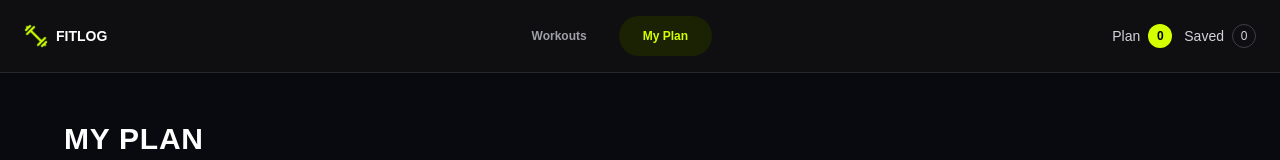
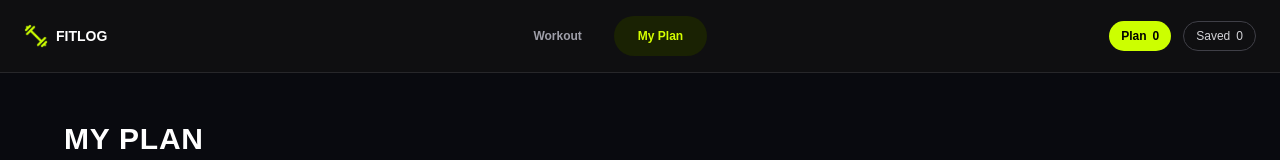
Before and after one commit to Saif-nyt/fitlog, a Next.js app: page /my-plan in a window 1280 px wide. Shown: the top 160 px of the page. Built offline with nearby package versions, Linux system fonts and the light colour scheme.

Commit message:
Fixed all the requirment hence Project is marked as completed

```diff
--- a/src/app/globals.css
+++ b/src/app/globals.css
@@ -24,3 +24,8 @@ body {
   color: var(--foreground);
   font-family: Arial, Helvetica, sans-serif;
 }
+
+.hero-display {
+  font-family: var(--font-oswald), Oswald, Impact, sans-serif;
+  letter-spacing: 0.01em;
+}
--- a/src/app/layout.tsx
+++ b/src/app/layout.tsx
@@ -1,5 +1,5 @@
 import type { Metadata } from "next";
-import { Geist, Geist_Mono } from "next/font/google";
+import { Geist, Geist_Mono, Oswald } from "next/font/google";
 import "./globals.css";
 import Navbar from '../components/shared/navbar';
 import Footer from '@/components/shared/footer'
@@ -15,16 +15,23 @@ const geistMono = Geist_Mono({
   subsets: ["latin"],
 });
 
+const oswald = Oswald({
+  variable: "--font-oswald",
+  subsets: ["latin"],
+  weight: ["500", "700"],
+});
+
 export const metadata: Metadata = {
-  title: "Create Next App",
-  description: "Generated by create next app",
+  title: "FitLog — Workout Library",
+  description:
+    "FitLog is a dark, no-nonsense gym companion: pick a lift, lock it into today's plan, and watch the week's work add up.",
 };
 
 export default function RootLayout({ children }: LayoutProps<"/">) {
   return (
     <html
       lang="en"
-      className={`${geistSans.variable} ${geistMono.variable} h-full antialiased`}
+      className={`${geistSans.variable} ${geistMono.variable} ${oswald.variable} h-full antialiased`}
     >
       <PlanProvider>
       <body className="min-h-full flex flex-col"> <Navbar/>
--- /dev/null
+++ b/src/app/my-plan/loading.tsx
@@ -0,0 +1,5 @@
+import LoadingSpinner from "@/components/LoadingSpinner";
+
+export default function Loading() {
+  return <LoadingSpinner />;
+}
--- a/src/app/my-plan/page.tsx
+++ b/src/app/my-plan/page.tsx
@@ -13,16 +13,6 @@ const Page = () => {
   const totalExercises = plan.length;
   const totalMinutes = plan.reduce((sum, item) => sum + Number(item.duration), 0);
   const totalCalories = plan.reduce((sum, item) => sum + Number(item.caloriesBurned), 0);
-
-  plan.forEach((item) => {
-    console.log(
-      item.name,
-      "duration:",
-      item.duration,
-      "calories:",
-      item.caloriesBurned
-    );
-  });
 
 
   const sortList = <T extends { duration?: number | string; caloriesBurned?: number | string; rating?: number | string }>(list: T[]) => {
--- a/src/app/workout/[id]/page.tsx
+++ b/src/app/workout/[id]/page.tsx
@@ -1,5 +1,6 @@
 import React from 'react';
 import Image from 'next/image';
+import { notFound } from 'next/navigation';
 import AddtodaysPlan from '@/components/Buttons/AddtodaysPlan';
 import SaveforLater from '@/components/Buttons/SaveforLater';
 import { Workout } from '@/types/workouttype';
@@ -7,7 +8,6 @@ import { WorkoutPageParams } from '@/types/pages';
 
 const BookdetailsPage = async ({params}: WorkoutPageParams) => {
     const {id}= await params
-    console.log("the id is =", id)
 
     const getData = async (): Promise<Workout[]> => {
     const response = await fetch(
@@ -16,12 +16,12 @@ const BookdetailsPage = async ({params}: WorkoutPageParams) => {
 
     const data = await response.json();
 
-    console.log(data);
-
     return data;
 };
 const Workoutdetails= await getData()
-const workout= Workoutdetails.find((workout: Workout)=> workout.id === Number(id)) as Workout
+const workout= Workoutdetails.find((workout: Workout)=> workout.id === Number(id))
+
+if (!workout) notFound()
 
 
     return (
@@ -52,8 +52,12 @@ const workout= Workoutdetails.find((workout: Workout)=> workout.id === Number(id
             <span>{workout.difficulty}</span>
           </div>
           <div className="flex justify-between border-b border-zinc-800 pb-2">
-            <span className="text-zinc-500">SETS / REPS</span>
-            <span>{workout.sets} / {workout.reps}</span>
+            <span className="text-zinc-500">SETS</span>
+            <span>{workout.sets}</span>
+          </div>
+          <div className="flex justify-between border-b border-zinc-800 pb-2">
+            <span className="text-zinc-500">REPS</span>
+            <span>{workout.reps}</span>
           </div>
           <div className="flex justify-between border-b border-zinc-800 pb-2">
             <span className="text-zinc-500">DURATION</span>
--- a/src/components/Buttons/AddtodaysPlan.tsx
+++ b/src/components/Buttons/AddtodaysPlan.tsx
@@ -9,7 +9,6 @@ import { AddtodaysPlanProps } from '@/types/props';
 const AddtodaysPlan = ({workout}: AddtodaysPlanProps) => {
     const {plan, setPlan}= useContext(Plancontext)
     const handleAddtoplan = ()=>{
-console.log("button triggerd", workout)
 if (plan.some((item) => item.id === workout.id)) {
   toast.warning("Already in today's plan")
   return
@@ -21,9 +20,12 @@ toast.success("Added to today's plan")
         <div>
             <button
             onClick={()=>handleAddtoplan()}
-            className="bg-[#ccff00] text-black font-bold px-6 py-3 rounded flex-1 hover:bg-lime-400"
+            className="bg-[#ccff00] text-black font-bold px-6 py-3 rounded flex-1 hover:bg-lime-400 inline-flex items-center justify-center gap-2"
           >
-            Add to todays plan
+            <svg className="w-4 h-4" fill="none" stroke="currentColor" viewBox="0 0 24 24" aria-hidden="true">
+              <path strokeLinecap="round" strokeLinejoin="round" strokeWidth="2.5" d="M12 4v16m8-8H4" />
+            </svg>
+            Add to today&apos;s plan
           </button>
         </div>
     );
--- a/src/components/Buttons/SaveforLater.tsx
+++ b/src/components/Buttons/SaveforLater.tsx
@@ -11,7 +11,6 @@ import { Plancontext } from '@/context/Plancontext';
 const SaveforLater = ({workout}: SaveforLaterProps) => {
     const {saved, setSaved}= useContext(Plancontext)
     const handleSaveforLater = ()=>{
-console.log("button triggerd", workout)
 if (saved.some((item) => item.id === workout.id)) {
   toast.warning("Already saved for later")
   return
@@ -22,8 +21,11 @@ toast.success("Saved for later")}
      <div>
              <button
            onClick={()=>handleSaveforLater()}
-            className="border border-zinc-700 font-bold px-6 py-3 rounded flex-1 hover:bg-zinc-800"
+            className="border border-zinc-700 font-bold px-6 py-3 rounded flex-1 hover:bg-zinc-800 inline-flex items-center justify-center gap-2"
           >
+            <svg className="w-4 h-4" fill="none" stroke="currentColor" viewBox="0 0 24 24" aria-hidden="true">
+              <path strokeLinecap="round" strokeLinejoin="round" strokeWidth="2" d="M5 5a2 2 0 012-2h10a2 2 0 012 2v16l-7-4-7 4V5z" />
+            </svg>
             Save for later
           </button></div>
 
--- a/src/components/home/Library.tsx
+++ b/src/components/home/Library.tsx
@@ -9,23 +9,29 @@ const getData = async (): Promise<Workout[]> => {
 
     const data = await response.json();
 
-    console.log(data);
-
     return data;
 };
 
 const Library = async () => {
     const libData = await getData();
 
-    console.log(libData);
+    return (
+        <section id="library" className="max-w-7xl mx-auto px-6 pb-16 scroll-mt-24">
+            <div className="mb-8">
+                <h2 className="text-3xl md:text-4xl font-black uppercase tracking-wide text-white">
+                    The Library
+                </h2>
+                <p className="text-zinc-400 text-sm mt-2">
+                    Twelve lifts covering every major muscle group.
+                </p>
+            </div>
 
-    return (
-        <div className="container mx-auto grid grid-cols-3 gap-6">
-
-            {libData.slice(0, 12).map((item: Workout) => {
-          return <Librarycard key={item.id} workout={item} />;
-        })}
-        </div>
+            <div className="grid grid-cols-1 sm:grid-cols-2 lg:grid-cols-3 gap-6">
+                {libData.slice(0, 12).map((item: Workout) => {
+                    return <Librarycard key={item.id} workout={item} />;
+                })}
+            </div>
+        </section>
     );
 };
 
--- a/src/components/shared/Saved.tsx
+++ b/src/components/shared/Saved.tsx
@@ -7,11 +7,12 @@ import Link from 'next/link';
 const Saved = () => {
     const { saved } = useContext(Plancontext);
     return (
-        <Link href="../my-plan" className="flex items-center gap-2 text-zinc-300 hover:text-white transition-colors">
-            <span className="text-sm font-medium">Saved</span>
-            <span className="border border-zinc-700 text-zinc-300 font-medium h-6 w-6 rounded-full text-xs flex items-center justify-center">
-                {saved.length}
-            </span>
+        <Link
+            href="/my-plan"
+            className="flex items-center gap-1.5 rounded-full border border-zinc-700 px-3 py-1.5 text-xs font-medium text-zinc-300 transition-colors hover:border-zinc-500 hover:text-white"
+        >
+            <span>Saved</span>
+            <span>{saved.length}</span>
         </Link>
     );
 };
--- a/src/components/shared/navbar.tsx
+++ b/src/components/shared/navbar.tsx
@@ -15,12 +15,12 @@ const Navbar = () => {
     const linkClass = (href: string) => {
         const isActive = href === "/" ? pathname === "/" || pathname.startsWith("/workout") : pathname.startsWith(href);
         return isActive
-            ? "text-[#d4ff00] bg-[#1a2203] rounded-full px-6 py-3 transition-colors"
-            : "text-zinc-400 rounded-full px-6 py-3 hover:text-white transition-colors";
+            ? "text-[#d4ff00] bg-[#1a2203] rounded-full px-3 sm:px-6 py-3 transition-colors"
+            : "text-zinc-400 rounded-full px-3 sm:px-6 py-3 hover:text-white transition-colors";
     };
 
     return (
-        <nav className="border-b border-zinc-800 bg-[#0f0f11] sticky top-0 z-50 px-6 py-4 flex items-center justify-between">
+        <nav className="border-b border-zinc-800 bg-[#0f0f11] sticky top-0 z-50 px-4 sm:px-6 py-4 flex flex-wrap sm:flex-nowrap items-center justify-between gap-y-3">
             <div className="flex items-center gap-2 font-bold text-sm text-white">
                 <Image alt="FitLog" src={Logo} width={24} height={24} />
                 FITLOG
@@ -31,7 +31,7 @@ const Navbar = () => {
                   href="/"
                   className={linkClass("/")}
                 >
-                  Workouts
+                  Workout
                 </Link>
                 <Link
                   href="/my-plan"
@@ -41,10 +41,10 @@ const Navbar = () => {
                 </Link>
             </div>
 
-            <Link href="/my-plan" className="flex gap-3">
+            <div className="flex gap-3">
                 <Plan />
                 <Saved />
-            </Link>
+            </div>
         </nav>
     );
 };
--- a/src/components/shared/plan.tsx
+++ b/src/components/shared/plan.tsx
@@ -7,11 +7,12 @@ import Link from 'next/link';
 const Plan = () => {
     const { plan } = useContext(Plancontext);
     return (
-        <Link href="../my-plan" className="flex items-center gap-2 text-zinc-300 hover:text-white transition-colors">
-            <span className="text-sm font-medium">Plan</span>
-            <span className="bg-[#d4ff00] text-black font-bold h-6 w-6 rounded-full text-xs flex items-center justify-center">
-                {plan.length}
-            </span>
+        <Link
+            href="/my-plan"
+            className="flex items-center gap-1.5 rounded-full bg-[#ccff00] px-3 py-1.5 text-xs font-bold text-black transition-colors hover:bg-lime-300"
+        >
+            <span>Plan</span>
+            <span>{plan.length}</span>
         </Link>
     );
 };
```
Also changed, not shown: src/components/home/Banner.tsx (+17 -3 lines), 1 other file (tests, documents, lock files or other folders).
